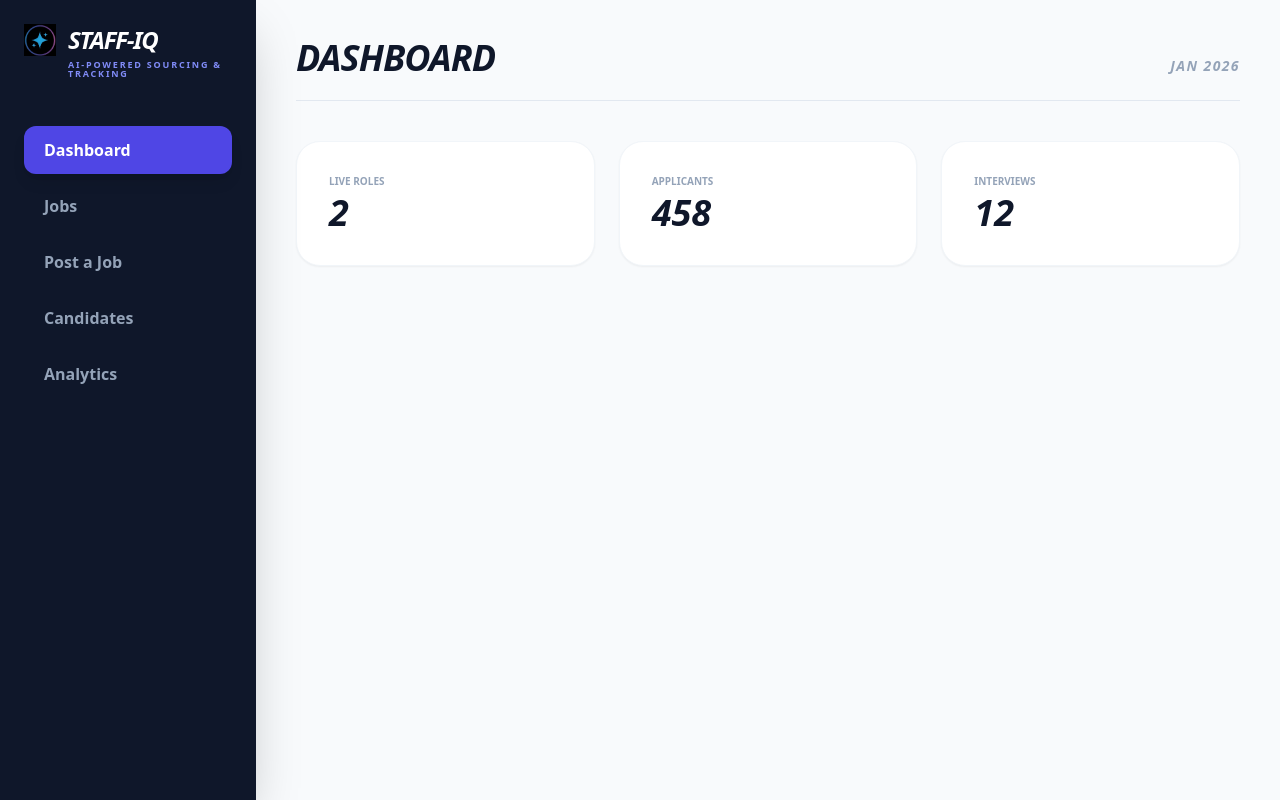
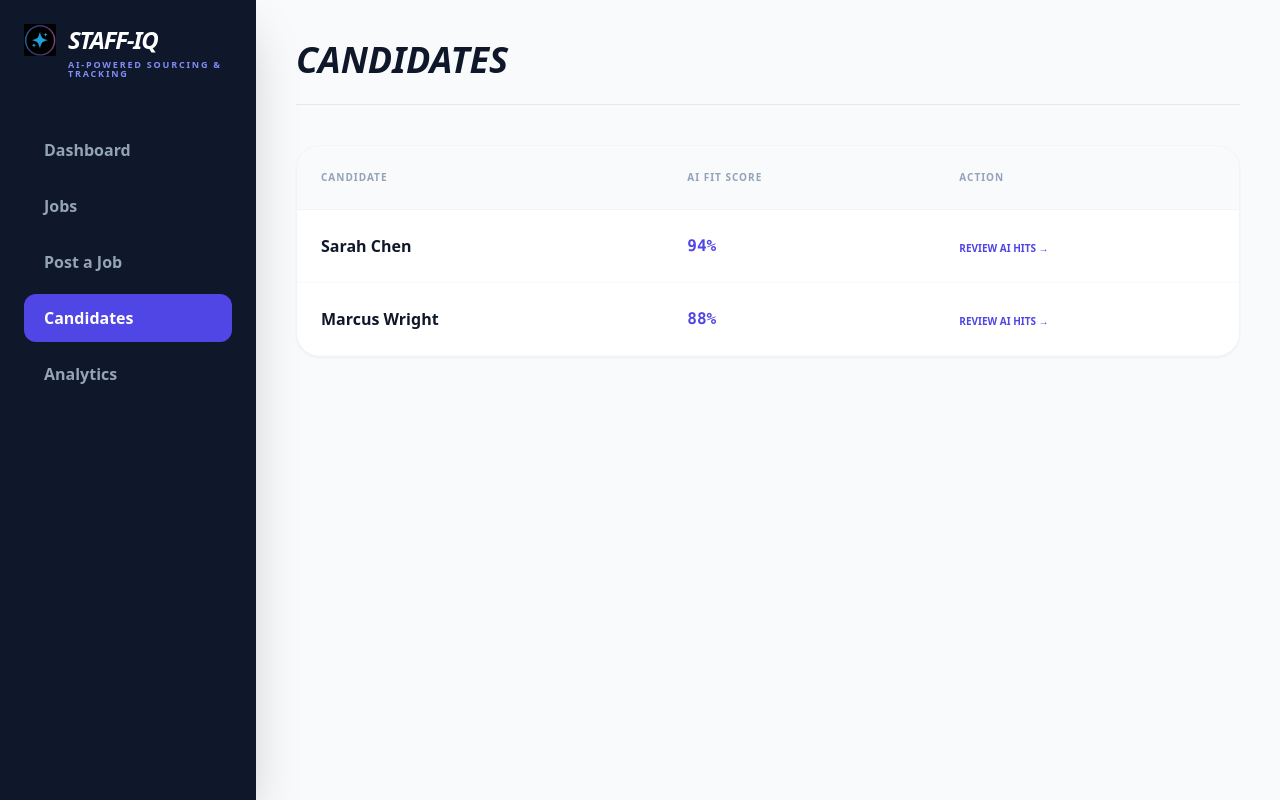
Before and after one commit to dansims2024-afk/staff-iq, a React (Vite) app: page / in a window 1280 px wide. Built offline with nearby package versions, Linux system fonts and the light colour scheme.

Commit message:
Update App.jsx

```diff
--- a/src/App.jsx
+++ b/src/App.jsx
@@ -1,112 +1,125 @@
 import React, { useState } from 'react';
 
 export default function App() {
-  const [activeTab, setActiveTab] = useState('Dashboard');
-  const [selectedJob, setSelectedJob] = useState(null);
+  const [activeTab, setActiveTab] = useState('Candidates');
+  const [selectedCandidate, setSelectedCandidate] = useState(null);
+  const [showEmailPreview, setShowEmailPreview] = useState(false);
   const [title, setTitle] = useState("");
   const [description, setDescription] = useState("");
-  const [isGenerating, setIsGenerating] = useState(false);
-
-  // --- SAMPLE DATA ---
-  const jobs = [
-    { id: 101, title: "Senior Software Engineer", dept: "Engineering", location: "Remote", applicants: 42 },
-    { id: 102, title: "Product Designer", dept: "Design", location: "New York", applicants: 18 },
-  ];
 
   const candidates = [
-    { id: 1, name: "Sarah Chen", role: "Senior Dev", status: "Interviewing", score: "94%", source: "LinkedIn" },
-    { id: 2, name: "Marcus Wright", role: "UX Designer", status: "New", score: "88%", source: "Indeed" },
-    { id: 3, name: "Elena Rodriguez", role: "Product Manager", status: "Offered", score: "91%", source: "Referral" },
+    { id: 1, name: "Sarah Chen", role: "Senior Dev", score: "94%", aiHits: ["5+ years React expert", "Led 10+ person team", "Strong cloud architecture"], email: "sarah.c@example.com" },
+    { id: 2, name: "Marcus Wright", role: "UX Designer", score: "88%", aiHits: ["Figma Systems expert", "Strong accessibility focus", "B2B SaaS background"], email: "m.wright@example.com" },
   ];
-
-  // --- AI GENERATION LOGIC ---
-  const generateWithGemini = async () => {
-    if (!title) return alert("Please enter a Job Title first!");
-    const googleAI = window.google?.generativeAi;
-    if (!googleAI) return alert("AI Library is still loading...");
-
-    setIsGenerating(true);
-    try {
-      const genAI = new googleAI.GoogleGenerativeAI("YOUR_API_KEY_HERE");
-      const model = genAI.getGenerativeModel({ model: "gemini-1.5-flash" });
-      const prompt = `Write a professional 3-paragraph job description for a ${title}.`;
-      const result = await model.generateContent(prompt);
-      setDescription(result.response.text());
-    } catch (e) {
-      alert("AI Error: Check your API Key.");
-    } finally { setIsGenerating(false); }
-  };
 
   return (
     <div className="flex min-h-screen bg-[#F8FAFC] text-[#0F172A] font-sans">
 
-      {/* SIDEBAR WITH UPDATED BRANDING */}
+      {/* SIDEBAR BRANDING */}
       <nav className="w-64 bg-[#0F172A] text-white p-6 fixed h-full flex flex-col shadow-2xl z-20">
         <div className="mb-12">
           <div className="flex items-center gap-3 mb-1">
              <img src="/logo.png" alt="Staff-IQ Logo" className="w-8 h-8 object-contain" />
-             <h1 className="text-2xl font-[900] italic tracking-tighter uppercase leading-none">
-               Staff-IQ
-             </h1>
+             <h1 className="text-2xl font-[900] italic tracking-tighter uppercase leading-none">Staff-IQ</h1>
           </div>
-          <p className="text-[9px] font-black text-indigo-400 uppercase tracking-[0.2em] ml-11 leading-none">
-            AI-Powered Sourcing & Tracking
-          </p>
+          <p className="text-[9px] font-black text-indigo-400 uppercase tracking-[0.2em] ml-11 leading-none">AI-Powered Sourcing & Tracking</p>
         </div>
 
         <div className="flex flex-col gap-2 flex-1">
           {['Dashboard', 'Jobs', 'Post a Job', 'Candidates', 'Analytics'].map((tab) => (
-            <button
-              key={tab}
-              onClick={() => { setActiveTab(tab); setSelectedJob(null); }}
-              className={`text-left p-3 px-5 rounded-xl font-bold transition-all flex items-center gap-3 ${
-                activeTab === tab ? 'bg-indigo-600 text-white shadow-lg' : 'text-slate-400 hover:bg-slate-800'
-              }`}
-            >
+            <button key={tab} onClick={() => setActiveTab(tab)} className={`text-left p-3 px-5 rounded-xl font-bold flex items-center gap-3 ${activeTab === tab ? 'bg-indigo-600' : 'text-slate-400 hover:bg-slate-800'}`}>
               {tab}
             </button>
           ))}
         </div>
       </nav>
 
-      <main className="flex-1 ml-64 p-10 bg-[#F8FAFC]">
-        <header className="mb-10 flex justify-between items-end border-b border-slate-200 pb-6">
-          <h2 className="text-4xl font-[900] italic tracking-tight uppercase leading-none">{activeTab}</h2>
-          <div className="text-sm font-bold text-slate-400 uppercase tracking-widest italic">JAN 2026</div>
+      {/* MAIN CONTENT */}
+      <main className="flex-1 ml-64 p-10">
+        <header className="mb-10 border-b border-slate-200 pb-6">
+          <h2 className="text-4xl font-[900] italic uppercase">{activeTab}</h2>
         </header>
 
-        {/* Views remain populated with functional logic */}
-        {activeTab === 'Dashboard' && (
-          <div className="grid grid-cols-3 gap-6 animate-in fade-in duration-500">
-            <div className="bg-white p-8 rounded-3xl shadow-sm border border-slate-100">
-              <p className="text-slate-400 text-[10px] font-black uppercase mb-1">Live Roles</p>
-              <p className="text-4xl font-[900] italic">{jobs.length}</p>
-            </div>
-            <div className="bg-white p-8 rounded-3xl shadow-sm border border-slate-100">
-              <p className="text-slate-400 text-[10px] font-black uppercase mb-1">Applicants</p>
-              <p className="text-4xl font-[900] italic">458</p>
-            </div>
-            <div className="bg-white p-8 rounded-3xl shadow-sm border border-slate-100">
-              <p className="text-slate-400 text-[10px] font-black uppercase mb-1">Interviews</p>
-              <p className="text-4xl font-[900] italic">12</p>
+        {activeTab === 'Candidates' && (
+          <div className="bg-white rounded-3xl shadow-sm border border-slate-100 overflow-hidden">
+            <table className="w-full text-left">
+              <thead>
+                <tr className="bg-slate-50 text-[10px] font-black text-slate-400 uppercase tracking-widest border-b border-slate-100">
+                  <th className="p-6">Candidate</th>
+                  <th className="p-6">AI Fit Score</th>
+                  <th className="p-6">Action</th>
+                </tr>
+              </thead>
+              <tbody>
+                {candidates.map(c => (
+                  <tr key={c.id} className="border-b border-slate-50 hover:bg-slate-50/50 transition-colors">
+                    <td className="p-6 font-bold">{c.name}</td>
+                    <td className="p-6 font-mono font-bold text-indigo-600">{c.score}</td>
+                    <td className="p-6">
+                      <button onClick={() => setSelectedCandidate(c)} className="text-[10px] font-black uppercase text-indigo-600 hover:underline">Review AI Hits →</button>
+                    </td>
+                  </tr>
+                ))}
+              </tbody>
+            </table>
+          </div>
+        )}
+
+        {/* CANDIDATE INTEL MODAL */}
+        {selectedCandidate && !showEmailPreview && (
+          <div className="fixed inset-0 bg-slate-900/60 backdrop-blur-sm z-50 flex items-center justify-center p-4">
+            <div className="bg-white w-full max-w-lg rounded-[40px] shadow-2xl overflow-hidden animate-in zoom-in-95">
+              <div className="bg-[#0F172A] p-8 text-white flex justify-between items-center">
+                <h3 className="font-[900] italic uppercase tracking-tighter">Candidate Intel</h3>
+                <button onClick={() => setSelectedCandidate(null)} className="text-slate-400 text-xl">✕</button>
+              </div>
+              <div className="p-10">
+                <h4 className="text-2xl font-[900] italic uppercase mb-1">{selectedCandidate.name}</h4>
+                <div className="mb-8 bg-indigo-50/50 p-6 rounded-3xl border border-indigo-100">
+                  <p className="text-[10px] font-black text-indigo-600 uppercase mb-4 tracking-widest">✨ AI Analysis Highlights</p>
+                  <ul className="space-y-2">
+                    {selectedCandidate.aiHits.map((hit, i) => <li key={i} className="text-sm font-bold text-slate-700">• {hit}</li>)}
+                  </ul>
+                </div>
+                <button onClick={() => setShowEmailPreview(true)} className="w-full py-5 bg-indigo-600 text-white rounded-2xl font-[900] italic uppercase tracking-tighter hover:bg-indigo-700 shadow-xl shadow-indigo-100">Schedule Interview</button>
+              </div>
             </div>
           </div>
         )}
 
-        {/* ... Rest of the views (Jobs, Post a Job, etc.) follow the same layout */}
-        {activeTab === 'Jobs' && (
-          <div className="space-y-6 animate-in fade-in">
-            {jobs.map(job => (
-              <div key={job.id} className="bg-white p-8 rounded-3xl border border-slate-100 shadow-sm">
-                <div className="flex justify-between items-start mb-4">
-                  <div>
-                    <h4 className="text-2xl font-[900] italic uppercase leading-none mb-2">{job.title}</h4>
-                    <p className="text-slate-400 font-bold uppercase text-[10px] tracking-widest">{job.dept} • {job.location}</p>
+        {/* BRANDED EMAIL PREVIEW */}
+        {showEmailPreview && selectedCandidate && (
+          <div className="fixed inset-0 bg-slate-900/60 backdrop-blur-sm z-50 flex items-center justify-center p-4">
+            <div className="bg-white w-full max-w-2xl rounded-[40px] shadow-2xl overflow-hidden animate-in slide-in-from-bottom-4">
+              <div className="p-6 border-b border-slate-100 flex justify-between items-center bg-slate-50">
+                <span className="text-[10px] font-black text-slate-400 uppercase tracking-widest">Branded Email Preview</span>
+                <button onClick={() => setShowEmailPreview(false)} className="text-slate-400">Back to Intel</button>
+              </div>
+
+              <div className="p-12 bg-white">
+                <div className="max-w-md mx-auto border border-slate-100 rounded-3xl overflow-hidden shadow-sm">
+                  <div className="bg-[#0F172A] p-6 flex items-center gap-3">
+                    <img src="/logo.png" className="w-6 h-6" alt="logo" />
+                    <span className="text-white font-[900] italic uppercase text-sm tracking-tighter">Staff-IQ</span>
                   </div>
-                  <button onClick={() => setSelectedJob(selectedJob?.id === job.id ? null : job)} className="bg-indigo-600 text-white px-6 py-2 rounded-xl text-xs font-black">Share & Track</button>
+                  <div className="p-8 space-y-4">
+                    <h5 className="text-xl font-[900] italic uppercase leading-tight">Great news, {selectedCandidate.name.split(' ')[0]}!</h5>
+                    <p className="text-sm text-slate-600 leading-relaxed">Our AI team at <b>Staff-IQ</b> has reviewed your application for the <b>{selectedCandidate.role}</b> role, and we are impressed by your background.</p>
+                    <p className="text-sm text-slate-600">We would love to schedule a 30-minute introductory call to discuss the next steps.</p>
+                    <div className="py-4">
+                      <button className="w-full py-4 bg-indigo-600 text-white rounded-xl font-black text-xs uppercase tracking-widest">Pick a Time 📅</button>
+                    </div>
+                    <p className="text-[10px] text-slate-400 text-center uppercase font-bold tracking-widest">Sent via Staff-IQ Automated Scheduling</p>
+                  </div>
                 </div>
+                <button
+                  onClick={() => { alert('Email Sent!'); setShowEmailPreview(false); setSelectedCandidate(null); }}
+                  className="w-full mt-10 py-5 bg-[#0F172A] text-white rounded-2xl font-[900] italic uppercase shadow-xl"
+                >
+                  Send Branded Invite 🚀
+                </button>
               </div>
-            ))}
+            </div>
           </div>
         )}
       </main>
```
